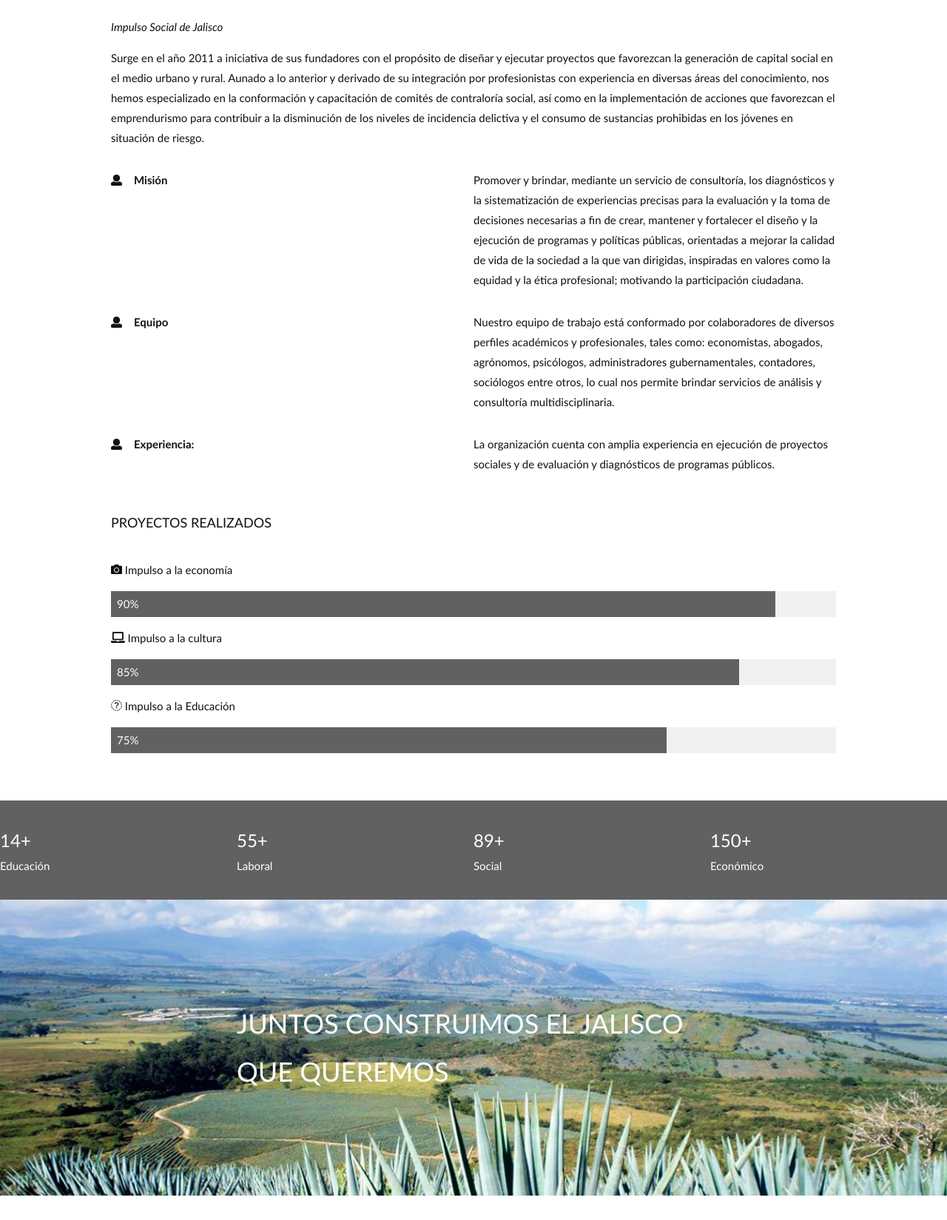
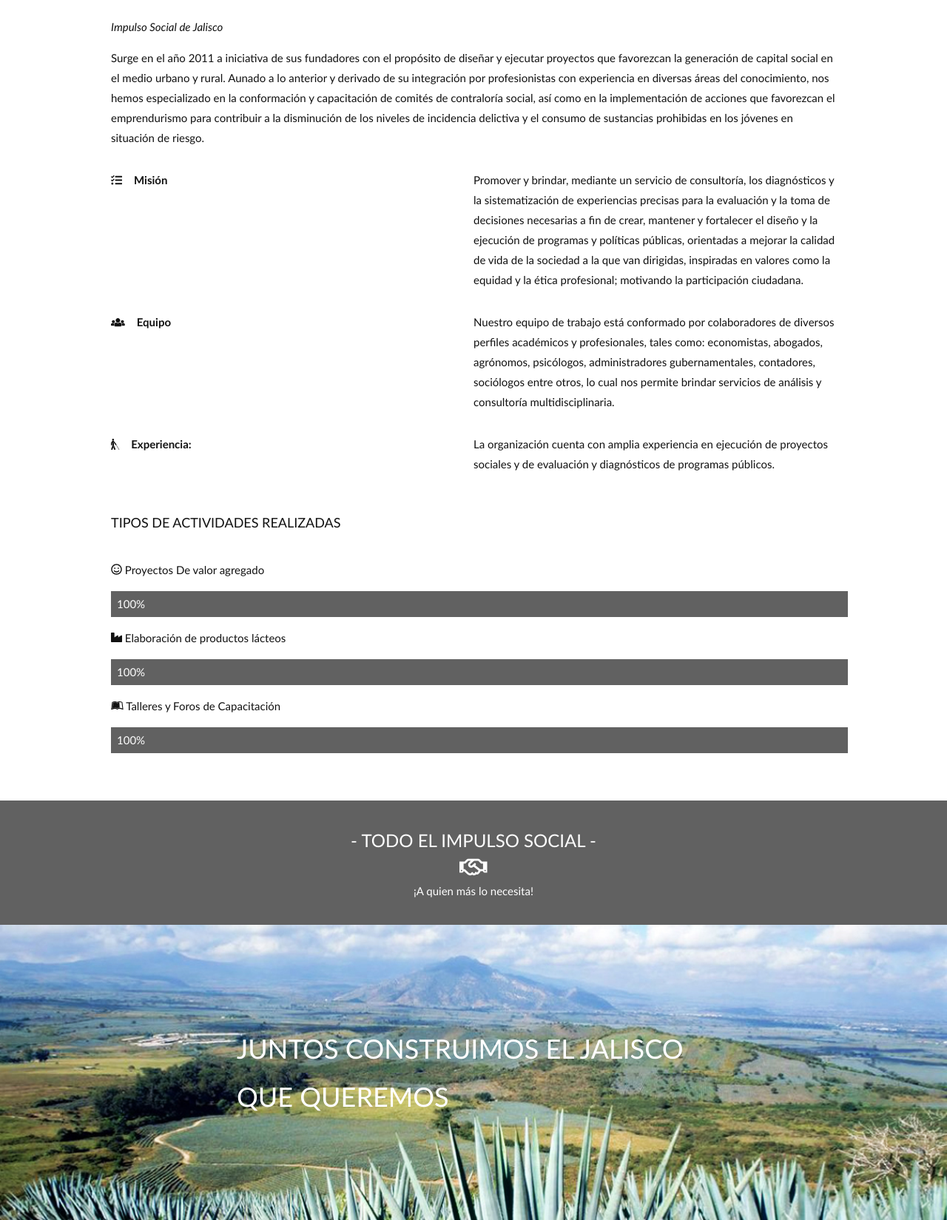
Before and after one commit to ChristianMMJ/ISOJAL, a PHP site: page / in a window 1280 px wide. Shown: the part 909-2558 px from the top of the page at 74% size. Run offline with PHP 8.4, Linux system fonts and the light colour scheme.

Commit message:
cambios menores

```diff
--- a/index.php
+++ b/index.php
@@ -137,7 +137,7 @@
             </p>
             <div class="w3-row">
                 <div class="w3-col m6 w3-justify ">
-                    <p><b><i class="fa fa-user w3-margin-right"></i>Misión</b></p><br>
+                    <p><b><i class="fas fa-tasks w3-margin-right"></i>Misión</b></p><br>
 <!--                    <img src="img/avatar_hat.jpg" class="w3-round w3-image w3-opacity w3-hover-opacity-off" alt="Photo of Me" width="500" height="333">-->
                 </div>
 
@@ -156,7 +156,7 @@
             </div>
             <div class="w3-row">
                 <div class="w3-col m6 w3-justify ">
-                    <p><b><i class="fa fa-user w3-margin-right"></i>Equipo</b></p><br>
+                    <p><b><i class="fa fa-users w3-margin-right"></i>Equipo</b></p><br>
 <!--                    <img src="img/avatar_hat.jpg" class="w3-round w3-image w3-opacity w3-hover-opacity-off" alt="Photo of Me" width="500" height="333">-->
                 </div>
 
@@ -171,7 +171,7 @@
             </div>
             <div class="w3-row">
                 <div class="w3-col m6 w3-justify ">
-                    <p><b><i class="fa fa-user w3-margin-right"></i>Experiencia:</b></p><br>
+                    <p><b><i class="fas fa-blind w3-margin-right"></i>Experiencia:</b></p><br>
 <!--                    <img src="img/avatar_hat.jpg" class="w3-round w3-image w3-opacity w3-hover-opacity-off" alt="Photo of Me" width="500" height="333">-->
                 </div>
 
@@ -180,37 +180,26 @@
                     <p>La organización cuenta con amplia experiencia en ejecución de proyectos sociales y de evaluación y diagnósticos de programas públicos.</p>
                 </div>
             </div>
-            <p class="w3-large w3-justify w3-padding-16">PROYECTOS REALIZADOS</p>
-            <p class="w3-wide"><i class="fa fa-camera"></i> Impulso a la economía</p>
+            <p class="w3-large w3-justify w3-padding-16">TIPOS DE ACTIVIDADES REALIZADAS</p>
+            <p class="w3-wide"><i class="far fa-smile"></i> Proyectos De valor agregado</p>
             <div class="w3-light-grey">
-                <div class="w3-container w3-padding-small w3-dark-grey w3-justify" style="width:90%">90%</div>
+                <div class="w3-container w3-padding-small w3-dark-grey w3-justify" style="width:100%">100%</div>
             </div>
-            <p class="w3-wide"><i class="fa fa-laptop"></i> Impulso a la cultura</p>
+            <p class="w3-wide"><i class="fas fa-industry"></i> Elaboración de productos lácteos</p>
             <div class="w3-light-grey">
-                <div class="w3-container w3-padding-small w3-dark-grey w3-justify" style="width:85%">85%</div>
+                <div class="w3-container w3-padding-small w3-dark-grey w3-justify" style="width:100%">100%</div>
             </div>
-            <p class="w3-wide"><i class="fa fa-photo"></i> Impulso a la Educación</p>
+            <p class="w3-wide"><i class="fab fa-leanpub"></i> Talleres y Foros de Capacitación</p>
             <div class="w3-light-grey">
-                <div class="w3-container w3-padding-small w3-dark-grey w3-justify" style="width:75%">75%</div>
+                <div class="w3-container w3-padding-small w3-dark-grey w3-justify" style="width:100%">100%</div>
             </div>
         </div>
 
-        <div class="w3-row w3-justify w3-dark-grey w3-padding-16">
-            <div class="w3-quarter w3-section">
-                <span class="w3-xlarge">14+</span><br>
-                Educación
+        <div class="w3-row w3-justify w3-dark-grey w3-padding-16" align="center">
+            <div class=" w3-section" align="center">
+                <span class="w3-xlarge">- TODO EL IMPULSO SOCIAL -</span><br>
+                <i class="far fa-handshake fa-2x"></i> <br>¡A quien más lo necesita!
             </div>
-            <div class="w3-quarter w3-section">
-                <span class="w3-xlarge">55+</span><br>
-                Laboral
-            </div>
-            <div class="w3-quarter w3-section">
-                <span class="w3-xlarge">89+</span><br>
-                Social
-            </div>
-            <div class="w3-quarter w3-section">
-                <span class="w3-xlarge">150+</span><br>
-                Económico
         </div>
     </div>
 
@@ -263,7 +252,7 @@
                     <div class="w3-display-topleft w3-container w3-black"><h3><h3>Proyecto 3</h3></h3></div>
                 </div>
                 <div class="content">
-                        <h3>Producción Autosustentable de Hortalizas</h3>
+                    <h3 style="text-align: left">Producción Autosustentable de Hortalizas</h3>
                     <p>En conjunto con la Secretaria de Medio Ambiente y Recursos Naturales, se desarrolló un proyecto de producción de hortalizas totalmente autosustentable para habitantes de la zona de la barranca en Zapopan, mediante el cual se instaló un sistema de agricultura protegida en microclima, con sistema de riego focalizado por goteo, mismo que funciona gracias a un método de captación de agua pluvial y energía solar.</p>
                     <button class="w3-button w3-black w3-right w3-section" type="submit">
                         <i class="fa fa-eye"></i> Ver más...
```
Lines whose indentation alone changed are shown as unchanged.
